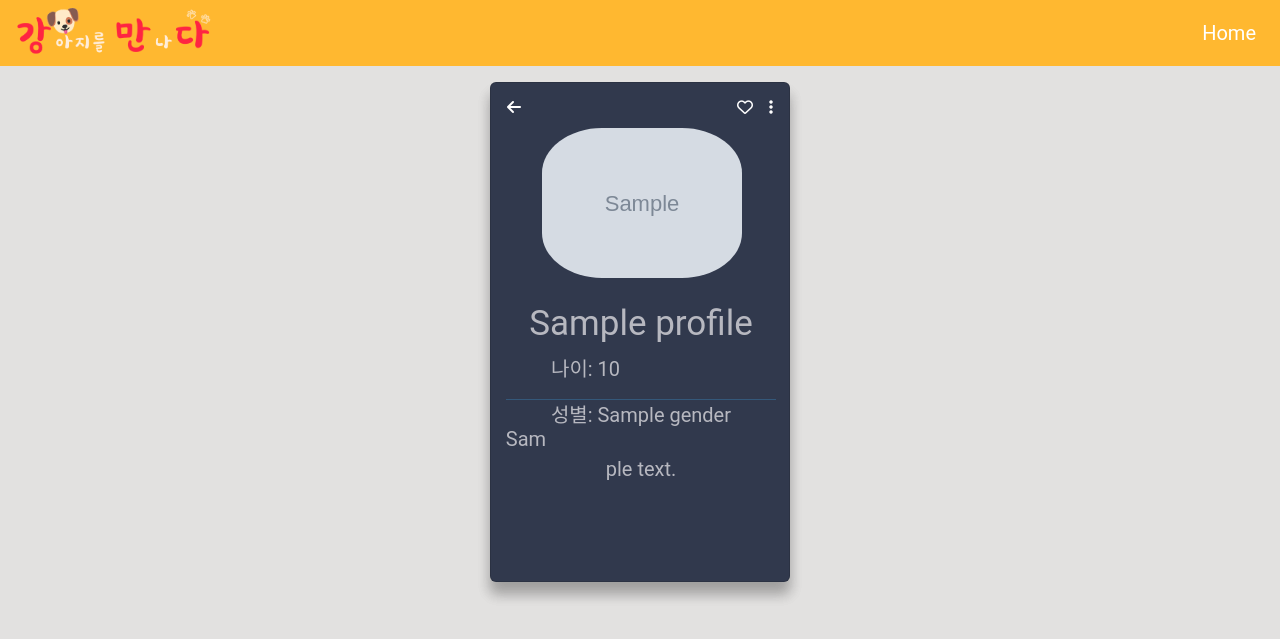
After one commit to carina9231/MaruMaru_sparta, a Flask app: page /profile/1 in a window 1280 px wide. The commit adds this page. Shown: the top 639 px of the page. Run offline with Flask 2, Linux system fonts and the light colour scheme; grey boxes marked "Sample" are stand-in pictures; a database or web service that is not in the repository returns one stand-in record (values such as "Sample title"); some libraries are stand-ins or nearby versions.

Commit message:
프로필 작성 페이지, 프로필 목록, 프로필 상세_ing

```diff
--- a/app.py
+++ b/app.py
@@ -196,19 +196,18 @@ def comment_upload():
 
 
 # 프로필 작성 페이지 불러오기
-@app.route('/profile')
+@app.route('/profile/create')
 def show_profile_upload():
     return render_template('profile_upload.html')
 
 
 # 프로필 작성
-@app.route('/profile', methods=['POST'])
+@app.route('/profile/create', methods=['POST'])
 def profile_upload():
     name_receive = request.form["name_give"]
     age_receive = request.form["age_give"]
     gender_receive = request.form["gender_give"]
     comment_receive = request.form["comment_give"]
-    filename_receive = request.form['filename_give']
 
     file = request.files['file_give']
 
@@ -225,11 +224,19 @@ def profile_upload():
     save_to = f'static/profileimg/{filename}.{extension[1]}'
     file.save(save_to)
 
+    count = db.profile.count()
+    # 게시글 삭제시 중복 가능 ->   존재하는  number +1 로 바꿔야함
+    if count == 0:
+        count = 1
+    elif count > 0:
+        count = count + 1
+
     doc = {
         'name': name_receive,
         'age': age_receive,
         'gender': gender_receive,
         'comment': comment_receive,
+        'number': count,
         'file': f'{filename}.{extension[1]}'
     }
 
@@ -237,5 +244,25 @@ def profile_upload():
     return jsonify({'msg': '저장 완료!'})
 
 
+# 프로필 목록 불러오기
+@app.route('/profiles')
+def show_profile_list():
+    return render_template('profile_list.html')
+
+
+@app.route('/dogprofile/list', methods=['GET'])
+def dogprofile_list():
+    profiles = list(db.profile.find({},{'_id': False}))
+    print(profiles)
+    return jsonify({'all_profile': profiles})
+
+
+# 프로필 상세 페이지 불러오기
+@app.route('/profile/<id>', methods=['GET'])
+def profile_detail(id):
+    profiles = db.profile.find_one({'number': int(id)}, {'_id': False})
+    return render_template("profile_detail.html", id=id, detail_db=profiles)
+
+
 if __name__ == '__main__':
     app.run('0.0.0.0', port=5000, debug=True)
--- /dev/null
+++ b/static/css/profile_list.css
@@ -0,0 +1,200 @@
+body {
+            background-color: #31394D;
+        }
+
+        .color-card {
+            background: #31394D;
+        }
+
+
+        .desc {
+            font-size: 20px;
+            color: #B7B8C0;
+            text-align: center;
+            margin-left: 10px;
+            margin-right: 10px;
+        }
+
+
+        ul {
+            list-style-type: none;
+            margin: 0;
+            padding: 0;
+        }
+
+
+        .i-l {
+            float: left;
+            margin-left: 16px;
+            margin-top: 16px;
+        }
+
+        .i-r {
+            float: right;
+            margin-right: 16px;
+            margin-top: 16px;
+        }
+
+        .w {
+            color: #ffffff;
+        }
+
+        hr {
+            border-color: #7C8097;
+            width: 90%;
+            margin: 65px 0px 24px 15px;
+            color: #3DB2FF;
+        }
+
+
+        * {
+            font-family: Roboto;
+            -webkit-box-sizing: border-box;
+            -moz-box-sizing: border-box;
+            box-sizing: border-box;
+        }
+
+        .top {
+            margin-top: 10px;
+        }
+
+        .color-a {
+            background: linear-gradient(to top right, #8162CE, #F54BA5);
+        }
+
+        .btn {
+            border: none;
+            height: 40px;
+            color: #ffffff;
+            width: 35%;
+            font-size: 16px;
+            border-radius: 30px;
+            box-shadow: 0 13px 26px rgba(0, 0, 0, 0.16), 0 3px 6px rgba(0, 0, 0, 0.16);
+        }
+
+        .btn:hover {
+            border: solid 1px #DA59B1;
+            height: 40px;
+            font-family: Roboto;
+            color: #DA59B1;
+            background: #ffffff;
+            width: 35%;
+            border-color: linear-gradient(to top right, #8162CE, #F54BA5);
+            border-radius: 30px;
+            box-shadow: 0 3px 6px rgba(0, 0, 0, 0.16), 0 3px 6px rgba(0, 0, 0, 0.16);
+        }
+
+
+        /*cards*/
+        body {
+            background: #e2e1e0;
+            text-align: center;
+        }
+
+        .card {
+            border-radius: 6px;
+            display: inline-block;
+            height: 500px;
+            margin: 1rem;
+            position: relative;
+            width: 300px;
+            box-shadow: 0 12px 13px rgba(0, 0, 0, 0.16), 0 12px 13px rgba(0, 0, 0, 0.16);
+            transition: all 0.3s cubic-bezier(.25, .8, .25, 1);
+        }
+
+
+        .element-animation {
+            animation: animationFrames ease 2s;
+            animation-iteration-count: 2;
+            transform-origin: 50% 50%;
+            animation-fill-mode: forwards; /*when the spec is finished*/
+            -webkit-animation: animationFrames ease 1.5s;
+            -webkit-animation-iteration-count: 1;
+            -webkit-transform-origin: 50% 50%;
+            -webkit-animation-fill-mode: forwards; /*Chrome 16+, Safari 4+*/
+        }
+
+
+        @keyframes animationFrames {
+            0% {
+                opacity: 0;
+                transform: translate(-1500px, 0px);
+            }
+            60% {
+                opacity: 1;
+                transform: translate(30px, 0px);
+            }
+            80% {
+                transform: translate(-10px, 0px);
+            }
+            100% {
+                opacity: 1;
+                transform: translate(0px, 0px);
+            }
+        }
+
+        @-webkit-keyframes animationFrames {
+            0% {
+                opacity: 0;
+                -webkit-transform: translate(-1500px, 0px);
+            }
+            60% {
+                opacity: 1;
+                -webkit-transform: translate(30px, 0px);
+            }
+            80% {
+                -webkit-transform: translate(-10px, 0px);
+            }
+            100% {
+                opacity: 1;
+                -webkit-transform: translate(0px, 0px);
+            }
+        }
+
+
+        .profile_img {
+            width: 200px;
+            height: 150px;
+            margin: 15% 0px 20px 17%;
+            border-radius: 30%;
+            overflow: hidden;
+            background-position: center;
+            background-size: cover;
+
+
+        }
+
+        .card_top {
+          margin-top: 20px;
+          width: 300px;
+        }
+
+        .name {
+          font-size: 35px;
+          height: 36px;
+            margin-bottom: 20px;
+        }
+
+        .age {
+          float: left;
+          margin-left: 50px;
+        }
+
+        .gender {
+          float: right;
+          margin-right: 50px;
+        }
+
+        img {
+            width: 200px;
+            height: 150px;
+            object-fit: cover
+        }
+
+
+
+        /*.file {*/
+        /*    width: 00px;*/
+        /*    margin-top: 65px;*/
+        /*    margin-left: 15px;*/
+        /*}*/
--- a/static/js/post_upload.js
+++ b/static/js/post_upload.js
@@ -96,7 +96,6 @@ function post_upload() {
                         processData: false,
                         success: function (response) {
                             alert(response["msg"])
-                            console.log(form_data)
                             location.replace('/list')
                         }
                     })
--- a/static/js/profile_upload.js
+++ b/static/js/profile_upload.js
@@ -1,5 +1,5 @@
 $(document).ready(function () {
-    bsCustomFileInput.init()
+    bsCustomFileInput.init();
 })
 
 function profile_upload() {
@@ -56,14 +56,14 @@ function profile_upload() {
                 } else {
                     $.ajax({
                         type: "POST",
-                        url: "/profile",
+                        url: "/profile/create",
                         data: form_data,
                         cache: false,
                         contentType: false,
                         processData: false,
                         success: function (response) {
                             alert(response["msg"])
-                            location.replace('/')
+                            location.replace('/profiles')
                         }
                     })
                 }
--- a/templates/event_upload.html
+++ b/templates/event_upload.html
@@ -9,8 +9,10 @@
 
 {% block js %}
     <script src="/static/js/event_upload.js"></script>
+
+    <!--사진 파일 뽑기-->
+    <script src="https://cdn.jsdelivr.net/npm/bs-custom-file-input/dist/bs-custom-file-input.js"></script>
     <!-- 주소검색 api-->
-    <script src="https://cdn.jsdelivr.net/npm/bs-custom-file-input/dist/bs-custom-file-input.js"></script>
     <script defer src="//t1.daumcdn.net/mapjsapi/bundle/postcode/prod/postcode.v2.js"></script>
 
     <!--datepicker-->
--- a/templates/index.html
+++ b/templates/index.html
@@ -58,6 +58,7 @@
 {% block libutton %}
     <li><a href="/list">게시물 보기</a></li>
     <li><a href="/events">이벤트 작성</a></li>
+    <li><a href="/profiles">모든 프로필 보기</a></li>
 {% endblock %}
 
 {% block content %}
--- a/templates/post_upload.html
+++ b/templates/post_upload.html
@@ -8,14 +8,15 @@
 
 {% block js %}
     <script src="/static/js/post_upload.js"></script>
+
+    <!--사진 파일 뽑기-->
+    <script src="https://cdn.jsdelivr.net/npm/bs-custom-file-input/dist/bs-custom-file-input.js"></script>
     <!-- 주소검색 api-->
-    <script src="https://cdn.jsdelivr.net/npm/bs-custom-file-input/dist/bs-custom-file-input.js"></script>
     <script defer src="//t1.daumcdn.net/mapjsapi/bundle/postcode/prod/postcode.v2.js"></script>
 {% endblock %}
 
 {% block libutton %}
     <li><a href="/list">게시물 보기</a></li>
-    <li><a href="/profile">프로필 작성</a></li>
 {% endblock %}
 
 
--- /dev/null
+++ b/templates/profile_detail.html
@@ -0,0 +1,55 @@
+{% extends 'base.html' %}
+
+{% block title %} 강만다 - 프로필 업로드 {% endblock %}
+
+{% block csslink %}
+    <link rel="stylesheet" href="/static/css/profile_list.css">
+{% endblock %}
+
+{% block js %}
+    <script src="/static/js/profile_detail.js"></script>
+
+    <!--사진 파일 뽑기-->
+    <script src="https://cdn.jsdelivr.net/npm/bs-custom-file-input/dist/bs-custom-file-input.js"></script>
+{% endblock %}
+
+{% block libutton %}
+
+{% endblock %}
+
+
+{% block content %}
+    <div class="card color-card">
+        <ul>
+            <a href="javascript:history.back()">
+                <li><i class="fas fa-arrow-left i-l w"></i></li>
+            </a>
+            <li><i class="fas fa-ellipsis-v i-r w"></i></li>
+            <li><i class="far fa-heart i-r w"></i></li>
+        </ul>
+
+        <div class="card_top">
+            <div>
+                <div class="profile_img">
+                    <img class="dog_img" src="/static/profileimg/{{ detail_db['image'] }}">
+                </div>
+            </div>
+            <div>
+                <p class="name desc">{{ detail_db['name'] }}</p>
+            </div>
+            <div class="desc">
+                <p class="age">나이: {{ detail_db['age'] }}</p>
+                <p class="gender">성별: {{ detail_db['gender'] }}</p>
+            </div>
+            <hr>
+            <div class="desc comment" style="font-size: 20px">
+                <p>{{ detail_db['comment'] }}</p>
+            </div>
+        </div>
+        <input type="hidden" value="{{ detail_db['number'] }}" id="{{ detail_db['number'] }}card">
+    </div>
+    {% block innerjs %}
+        <script src="/static/js/profile_detail.js"></script>
+    {% endblock %}
+
+{% endblock %}
```
Also changed, not shown: static/css/profile_upload.css (+12 -1 lines), static/js/profile_list.js (added, +57 -0 lines), templates/profile_list.html (added, +31 -0 lines), templates/profile_upload.html (+14 -3 lines), static/js/profile_detail.js (added), 1 other file.
